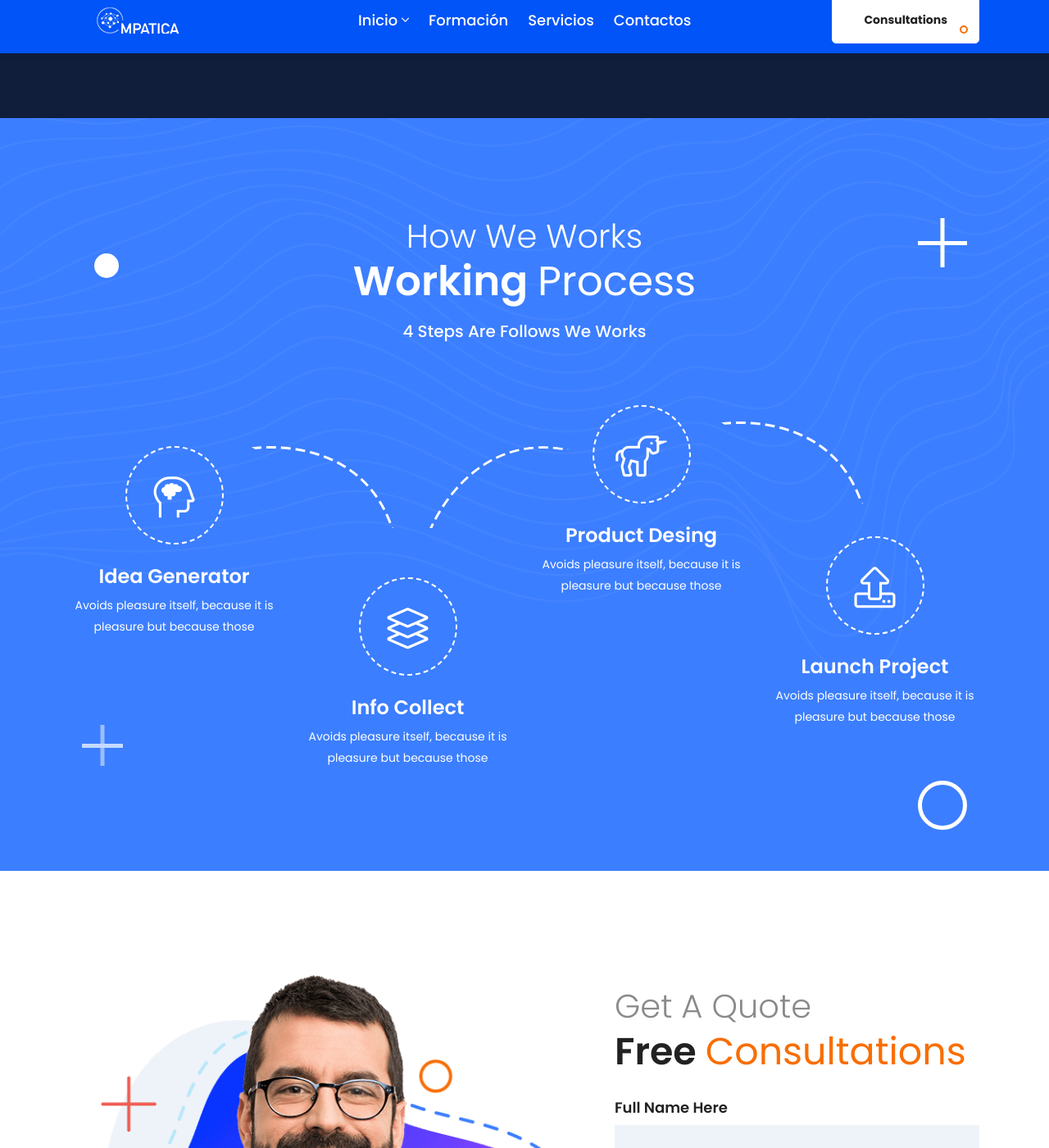
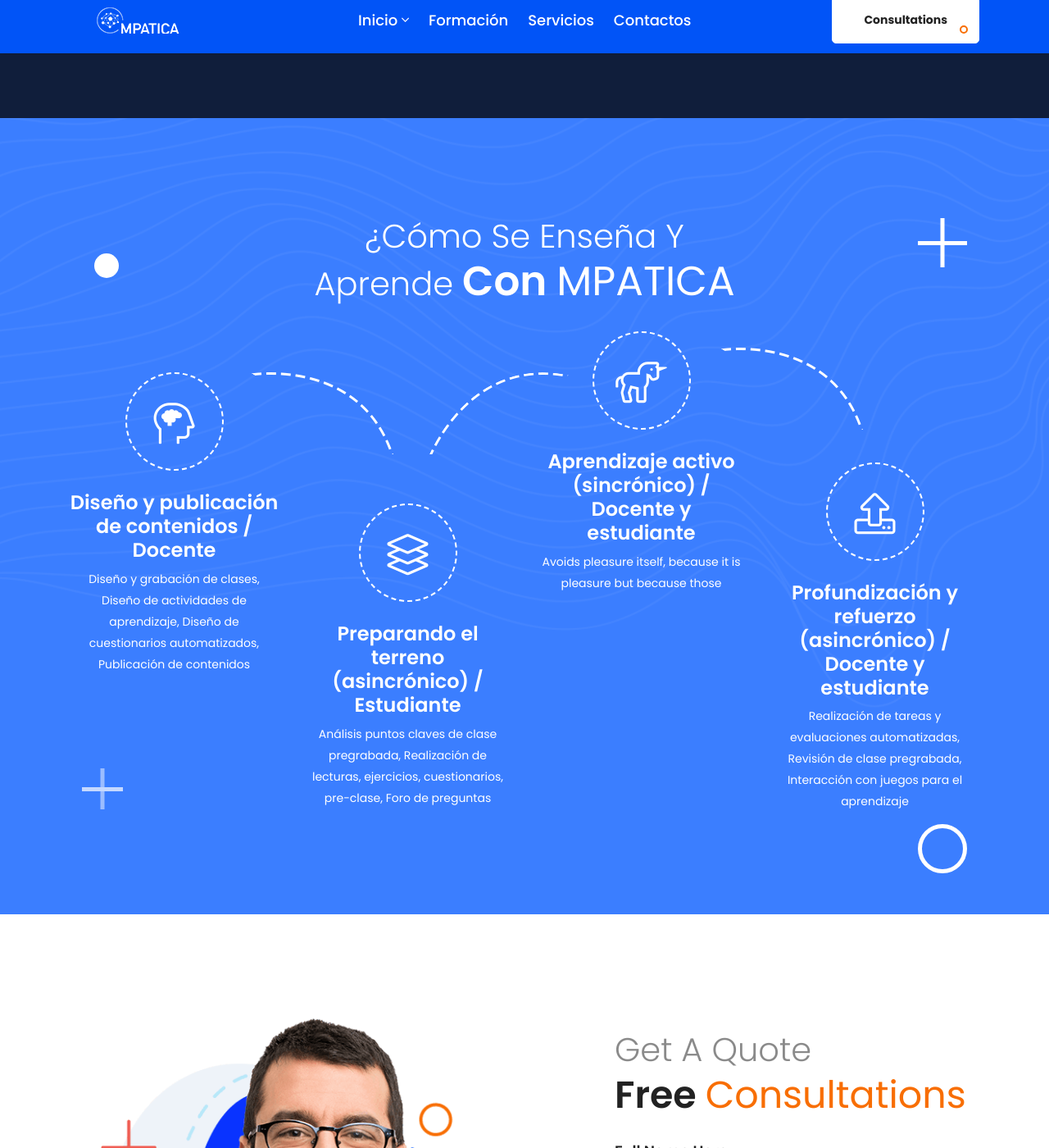
Before and after one commit to elemprendedoronline/mpatica, a Jekyll site: the page built from index.html, in a window 1280 px wide and 1400 px high, scrolled down 4545 px. Shown: the whole window at 82% size. Built offline with Jekyll 4.4.1, drawn with Linux system fonts in a browser that asks for light colours.

Commit message:
Update working_progress.html

```diff
--- a/_includes/working_progress.html
+++ b/_includes/working_progress.html
@@ -5,8 +5,7 @@
         <div class="row justify-content-center">
             <div class="col-lg-6">
                 <div class="section-title text-center">
-                    <h2 class="title">How We Works <span>Working <span>Process</span></span></h2>
-                    <p>4 Steps Are Follows We Works</p>
+                    <h2 class="title">¿Cómo se enseña y aprende <span>con <span>MPATICA</span></span></h2>
                 </div>
             </div>
         </div>
@@ -14,8 +13,8 @@
             <div class="col-lg-3 col-md-6 col-sm-7">
                 <div class="working-item text-center item-1">
                     <i class="fal fa-head-side-brain"></i>
-                    <h5 class="title">Idea Generator</h5>
-                    <p>Avoids pleasure itself, because it is pleasure but because those</p>
+                    <h5 class="title">Diseño y publicación de contenidos / Docente</h5>
+                    <p>Diseño y grabación de clases, Diseño de actividades de aprendizaje, Diseño de cuestionarios automatizados, Publicación de contenidos</p>
                     <div class="dot-1">
                         <img src="{{relative_url}}/assets/images/working-dot-1.png" alt="working">
                     </div>
@@ -24,8 +23,8 @@
             <div class="col-lg-3 col-md-6 col-sm-7">
                 <div class="working-item text-center item-2">
                     <i class="fal fa-layer-group"></i>
-                    <h5 class="title">Info Collect</h5>
-                    <p>Avoids pleasure itself, because it is pleasure but because those</p>
+                    <h5 class="title">Preparando el terreno (asincrónico) / Estudiante</h5>
+                    <p>Análisis puntos claves de clase pregrabada, Realización de lecturas, ejercicios, cuestionarios, pre-clase, Foro de preguntas</p>
                     <div class="dot-2">
                         <img src="{{relative_url}}/assets/images/working-dot-2.png" alt="working">
                     </div>
@@ -34,15 +33,15 @@
             <div class="col-lg-3 col-md-6 col-sm-7">
                 <div class="working-item text-center item-3">
                     <i class="fal fa-unicorn"></i>
-                    <h5 class="title">Product Desing</h5>
+                    <h5 class="title">Aprendizaje activo (sincrónico) / Docente y estudiante</h5>
                     <p>Avoids pleasure itself, because it is pleasure but because those</p>
                 </div>
             </div>
             <div class="col-lg-3 col-md-6 col-sm-7">
                 <div class="working-item text-center item-4">
                     <i class="fal fa-upload"></i>
-                    <h5 class="title">Launch Project</h5>
-                    <p>Avoids pleasure itself, because it is pleasure but because those</p>
+                    <h5 class="title">Profundización y refuerzo (asincrónico) / Docente y estudiante</h5>
+                    <p>Realización de tareas y evaluaciones automatizadas, Revisión de clase pregrabada, Interacción con juegos para el aprendizaje</p>
                     <div class="dot-3">
                         <img src="{{relative_url}}/assets/images/working-dot-1.png" alt="working">
                     </div>
```
